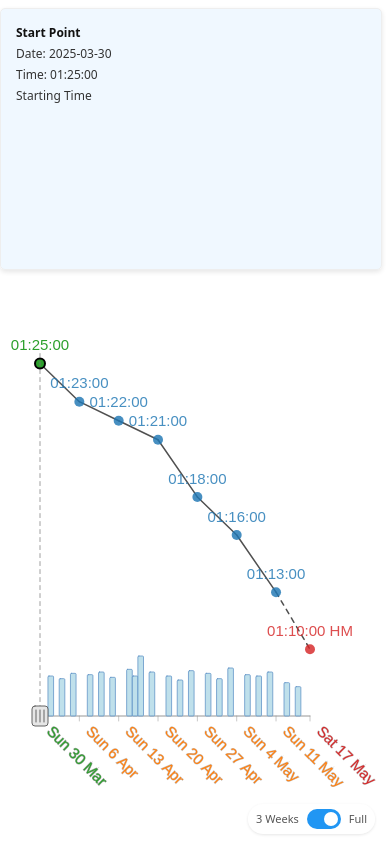
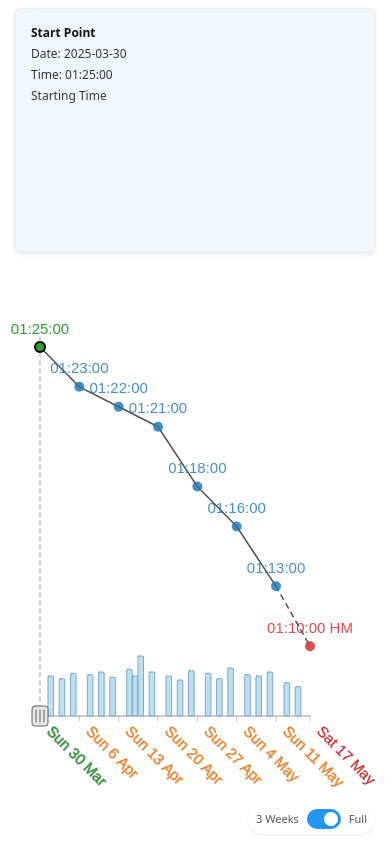
Before and after one commit to botpilots/rungraph, a website built with Vite: page index.html in a window 390 px wide. Built offline with nearby package versions, Linux system fonts and the light colour scheme.

Commit message:
improve info box style.

```diff
--- a/src/style.css
+++ b/src/style.css
@@ -40,6 +40,7 @@ body {
   flex-direction: column;
   gap: 15px;
   box-sizing: border-box;
+  align-items: center;
 }
 
 #graph-container {
@@ -58,8 +59,8 @@ body {
   min-height: 0;
   overflow-y: auto;
   background-color: rgba(240, 248, 255, 0.95);
-  padding: 12px 15px;
-  border-radius: 5px;
+  padding: 12px 20px;
+  margin: 0 auto;
   box-shadow: 0 2px 5px rgba(0, 0, 0, 0.1);
   font-size: 12px;
   line-height: 1.5;
@@ -68,6 +69,8 @@ body {
   border: 1px solid #eee;
   scrollbar-width: thin;
   scrollbar-color: #bbb #f0f8ff;
+  box-sizing: border-box;
+  border-radius: 5px;
 }
 
 /* Custom Scrollbar for WebKit browsers */
@@ -113,12 +116,16 @@ canvas {
 @media (max-width: 768px) {
   #app {
     padding: 0.5rem 0;
-    overflow-x: auto;
   }
 
   body, #app, #graph-container {
-    overflow-x: auto;
+    overflow-x: hidden;
     -webkit-overflow-scrolling: touch;
+  }
+
+  #info-box {
+    width: calc(100% - 30px);
+    padding: 12px 15px;
   }
 }
 
```
